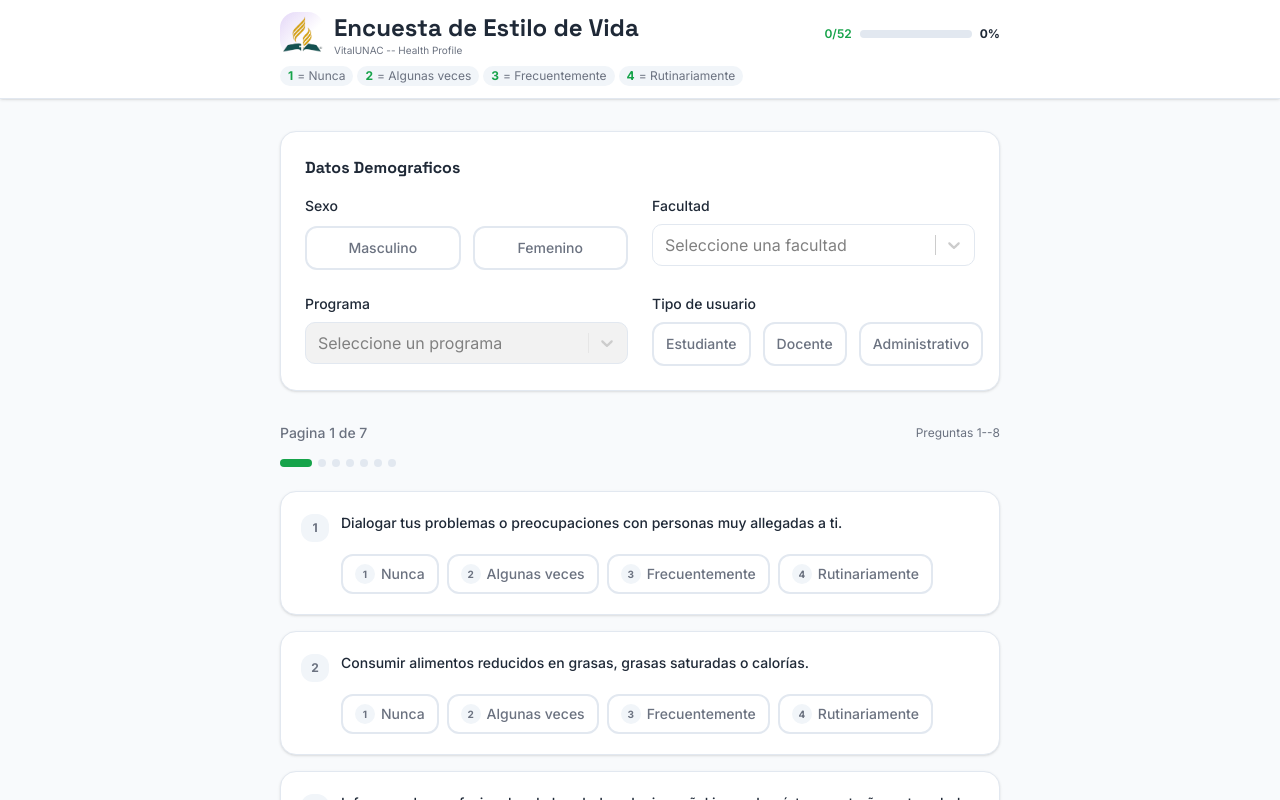
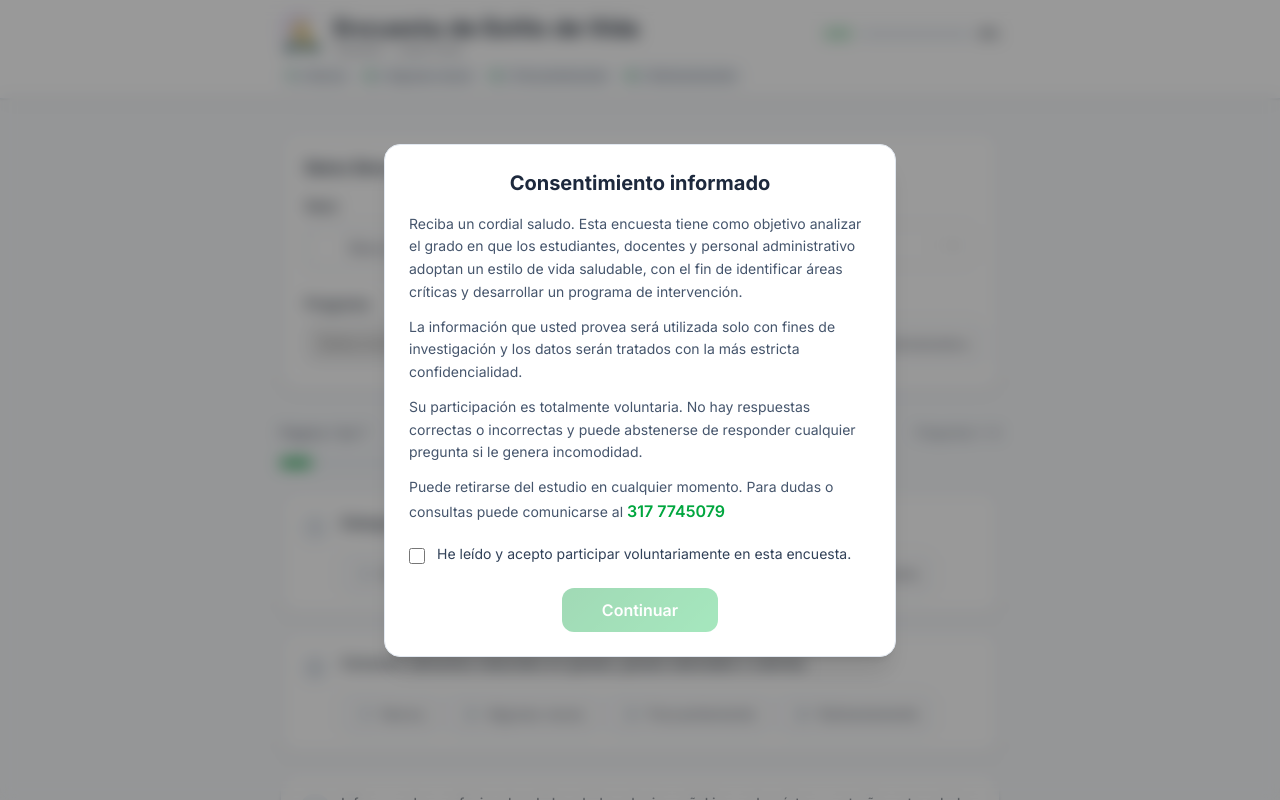
Before and after one commit to ana21garces/UnivitaFrontend, a Next.js app: page /onboarding/survey in a window 1280 px wide. Shown: the top 800 px of the page. Built offline with nearby package versions, Linux system fonts and the light colour scheme; no server answers.

Commit message:
cambios para consentimiento informado y parrafo introductorio

```diff
--- a/app/onboarding/survey/page.tsx
+++ b/app/onboarding/survey/page.tsx
@@ -101,6 +101,12 @@ export default function OnboardingSurveyPage() {
   const [currentPage, setCurrentPage] = useState(0);
   const [showErrors, setShowErrors] = useState(false);
   const [submitting, setSubmitting] = useState(false);
+
+  // Consentimiento informado
+  const [showConsentModal, setShowConsentModal] = useState(true);
+  const [consentChecked, setConsentChecked] = useState(false);
+  const [showIntro, setShowIntro] = useState(false);
+
   const topRef = useRef<HTMLDivElement>(null);
 
   const handleAnswer = useCallback((qIndex: number, value: number) => {
@@ -193,6 +199,75 @@ export default function OnboardingSurveyPage() {
 
   return (
     <div className="min-h-screen bg-[#F8FAFC]" ref={topRef}>
+      {showConsentModal && (
+        <div className="fixed inset-0 z-[100] bg-black/40 backdrop-blur-sm flex items-center justify-center p-4">
+          <div className="bg-white max-w-lg w-full rounded-2xl shadow-xl border border-slate-200 p-6">
+            <h2 className="text-center text-xl font-bold text-slate-800 mb-4">
+              Consentimiento informado
+            </h2>
+
+            <div className="text-sm text-slate-600 leading-relaxed space-y-3 max-h-[55vh] overflow-y-auto pr-2">
+              <p>
+                Reciba un cordial saludo. Esta encuesta tiene como objetivo
+                analizar el grado en que los estudiantes, docentes y personal
+                administrativo adoptan un estilo de vida saludable, con el fin
+                de identificar áreas críticas y desarrollar un programa de
+                intervención.
+              </p>
+
+              <p>
+                La información que usted provea será utilizada solo con fines de
+                investigación y los datos serán tratados con la más estricta
+                confidencialidad.
+              </p>
+
+              <p>
+                Su participación es totalmente voluntaria. No hay respuestas
+                correctas o incorrectas y puede abstenerse de responder
+                cualquier pregunta si le genera incomodidad.
+              </p>
+
+              <p>
+                Puede retirarse del estudio en cualquier momento. Para dudas o
+                consultas puede comunicarse al{" "}
+                <span className="font-semibold text-green-600 text-base">
+                  317 7745079
+                </span>
+              </p>
+            </div>
+
+            {/* Checkbox */}
+            <label className="flex items-start gap-3 mt-5 cursor-pointer">
+              <input
+                type="checkbox"
+                checked={consentChecked}
+                onChange={(e) => setConsentChecked(e.target.checked)}
+                className="mt-1 w-4 h-4 accent-green-600"
+              />
+              <span className="text-sm text-slate-700">
+                He leído y acepto participar voluntariamente en esta encuesta.
+              </span>
+            </label>
+
+            {/* Buttons */}
+            <div className="flex justify-center mt-6">
+              <button
+                disabled={!consentChecked}
+                onClick={() => {
+                  setShowConsentModal(false);
+                  setShowIntro(true);
+                }}
+                className="px-10 py-2.5 rounded-lg text-white font-semibold disabled:opacity-40"
+                style={{
+                  background: "linear-gradient(135deg,#16A34A,#22C55E)",
+                }}
+              >
+                Continuar
+              </button>
+            </div>
+          </div>
+        </div>
+      )}
       {/* Sticky header: logo + progress + legend */}
       <header className="sticky top-0 z-50 bg-[#FFFFFF] border-b border-[#E2E8F0] shadow-sm">
         <div className="mx-auto max-w-3xl px-4 py-3 sm:px-6">
@@ -244,6 +319,22 @@ export default function OnboardingSurveyPage() {
       </header>
 
       <main className="mx-auto max-w-3xl px-4 py-6 sm:px-6 sm:py-8">
+        {/* Intro encuesta */}
+        {showIntro && (
+          <section className="mb-6 rounded-xl bg-[#ECFDF5] border border-[#BBF7D0] p-5 shadow-sm">
+            <h2 className="text-lg font-bold text-[#166534] mb-2">
+              Antes de comenzar
+            </h2>
+
+            <p className="text-sm text-[#065F46] leading-relaxed">
+              Este cuestionario contiene oraciones acera de su estilo de vida o
+              hábitos personales en el presente. Por favor, responda a cada
+              oración lo más exacto posible y trate de no pasar por alto ninguna
+              oración. Indique la frecuencia con la que usted se dedica a cada
+              conducta o costumbre
+            </p>
+          </section>
+        )}
         {/* Demographics section -- only show on first page */}
         {currentPage === 0 && (
           <section className="mb-8 rounded-xl bg-[#FFFFFF] border border-[#E2E8F0] shadow-sm p-5 sm:p-6">
```
